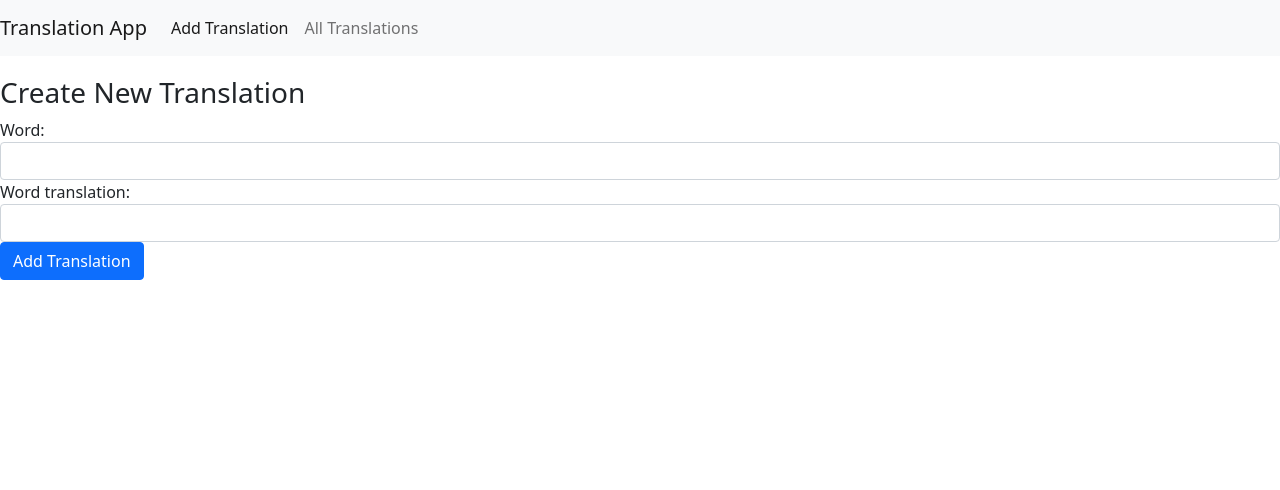
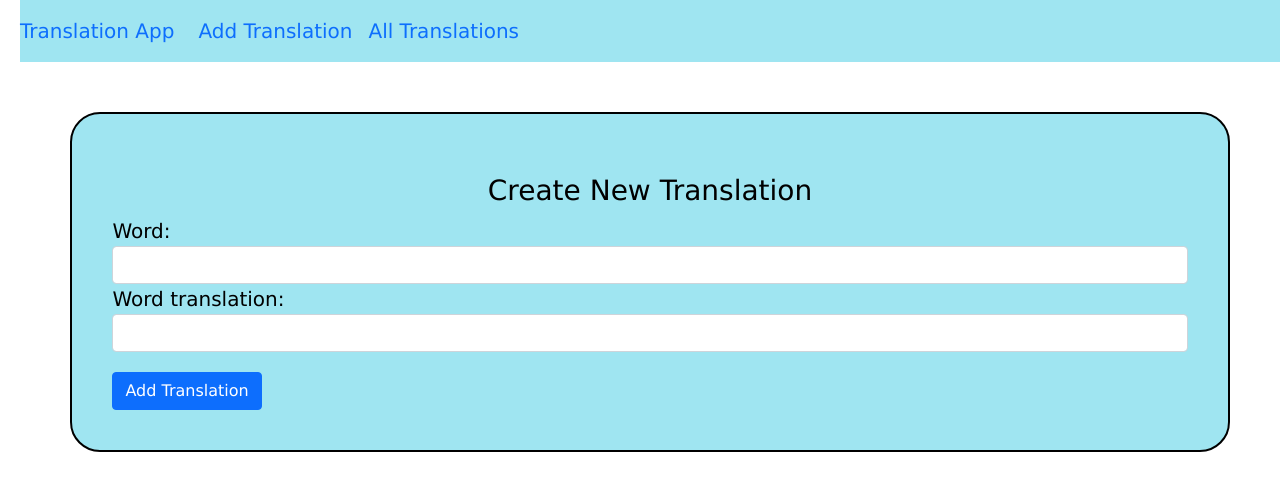
Before and after one commit to olivias-1082/411mernflashcards, a React (Create React App) app in the folder client/: page /create in a window 1280 px wide. Shown: the top 490 px of the page. Built offline with nearby package versions, Linux system fonts and the light colour scheme.

Commit message:
CSS pages

```diff
--- a/client/src/App.js
+++ b/client/src/App.js
@@ -16,7 +16,7 @@ const App = () => {
       <Route exact path="/">
         <HomePage />
       </Route>
-      <Route path="/database">
+      <Route path="/translations">
       <RecordList/>
       </Route>
       <Route path="/edit/:id" component={Edit} />
--- /dev/null
+++ b/client/src/components/create.css
@@ -0,0 +1,19 @@
+.w3-container {
+    background-color: rgb(159, 229, 241);
+    color: rgb(0, 0, 0);
+    border: 2px solid black;
+    margin-left: 15%;
+    margin-right: 15%;
+    margin-top: 12%;
+    font-family:Verdana, Geneva, Tahoma, sans-serif;
+    font-size: 20px;
+
+
+align-content: center;
+    padding: 40px;
+    border-radius: 30px;
+  }
+  .addbutton{
+    padding-top: 20px;
+
+  }
--- a/client/src/components/create.js
+++ b/client/src/components/create.js
@@ -1,6 +1,7 @@
 import React, { Component } from "react";
 // This will require to npm install axios
 import axios from 'axios';
+import './create.css'
 
 export default class Create extends Component {
   constructor(props) {
@@ -50,8 +51,9 @@ export default class Create extends Component {
 
   render() {
     return (
+<div class="w3-container">
       <div style={{ marginTop: 20 }}>
-        <h3>Create New Translation</h3>
+        <h3 align="center">Create New Translation</h3>
         <form onSubmit={this.onSubmit}>
           <div className="form-group">
             <label>Word: </label>
@@ -71,6 +73,7 @@ export default class Create extends Component {
               onChange={this.onChangeWordTranslation}
             />
           </div>
+          <div className="addbutton">
           <div className="form-group">
             <input
               type="submit"
@@ -78,8 +81,10 @@ export default class Create extends Component {
               className="btn btn-primary"
             />
           </div>
+          </div>
         </form>
       </div>
+</div>
     );
   }
 }
--- /dev/null
+++ b/client/src/components/edit.css
@@ -0,0 +1,19 @@
+.w3-container {
+    background-color: rgb(159, 229, 241);
+    color: rgb(0, 0, 0);
+    border: 2px solid black;
+    margin-left: 15%;
+    margin-right: 15%;
+    margin-top: 12%;
+    font-family:Verdana, Geneva, Tahoma, sans-serif;
+    font-size: 20px;
+
+
+align-content: center;
+    padding: 40px;
+    border-radius: 30px;
+  }
+  .addbutton{
+    padding-top: 20px;
+
+  }
--- a/client/src/components/edit.js
+++ b/client/src/components/edit.js
@@ -1,7 +1,7 @@
 import React, { Component } from "react";
 import axios from 'axios';
 import { withRouter } from "react-router";
-
+import './edit.css'
 class Edit extends Component {
   constructor(props) {
     super(props);
@@ -63,6 +63,8 @@ class Edit extends Component {
 
   render() {
     return (
+      <div class="w3-container">
+
       <div>
         <h3 align="center">Update Translation</h3>
         <form onSubmit={this.onSubmit}>
@@ -84,7 +86,7 @@ class Edit extends Component {
               onChange={this.onChangeWordTranslation}
             />
           </div>
-
+          <div className="addbutton">
           <div className="form-group">
             <input
               type="submit"
@@ -92,8 +94,12 @@ class Edit extends Component {
               className="btn btn-primary"
             />
           </div>
+          </div>
+
         </form>
       </div>
+      </div>
+
     );
   }
 }
--- /dev/null
+++ b/client/src/components/homepage.css
@@ -0,0 +1,20 @@
+
+body {
+    margin: 0 auto;
+    background-size:cover;
+    align: center;
+  margin-left:20px;
+
+}
+footer {
+    width: 100%;
+    bottom: 0px;
+    background-color: #000;
+    color: #fff;
+    position: absolute;
+    padding-top:20px;
+    padding-bottom:50px;
+    text-align:center;
+    font-size:30px;
+    font-weight:bold;
+}
--- a/client/src/components/homepage.js
+++ b/client/src/components/homepage.js
@@ -1,5 +1,6 @@
 
 import React, { Component } from "react";
+import './homepage.css'
 
 
 export default class HomePage extends Component {
@@ -7,12 +8,13 @@ export default class HomePage extends Component {
   // This following section will display the table with the records of individuals.
   render() {
     return (
-      <div>
+<body>
+
+<h2>Background Image</h2>
+
+</body>
 
 
-        <h3>This is the home page</h3>
-
-      </div>
     );
   }
 }
--- /dev/null
+++ b/client/src/components/navbar.css
@@ -0,0 +1,6 @@
+.nav{
+    background-color: rgb(159, 229, 241);
+    color: rgb(0, 0, 0);
+    font-family:Verdana, Geneva, Tahoma, sans-serif;
+    font-size: 20px;
+}
--- a/client/src/components/navbar.js
+++ b/client/src/components/navbar.js
@@ -1,14 +1,14 @@
 // We import bootstrap to make our application look better.
 import "bootstrap/dist/css/bootstrap.css";
-
+ import './navbar.css';
 // We import NavLink to utilize the react router.
 import { NavLink } from "react-router-dom";
 
 // Here, we display our Navbar
 const Navbar = () => {
   return (
-    <div>
-      <nav className="navbar navbar-expand-lg navbar-light bg-light">
+    <div className = "nav">
+      <nav className="navbar navbar-expand-lg">
         <NavLink className="navbar-brand" to="/">
           Translation App
         </NavLink>
@@ -29,7 +29,7 @@ const Navbar = () => {
               <NavLink className="nav-link" to="/create">
                     Add Translation
               </NavLink>
-              <NavLink className="nav-link" to="/database">
+              <NavLink className="nav-link" to="/translations">
                     All Translations
               </NavLink>
           </ul>
--- /dev/null
+++ b/client/src/components/recordList.css
@@ -0,0 +1,11 @@
+.w3-container {
+    background-color: rgb(159, 229, 241);
+    color: rgb(0, 0, 0);
+    border: 2px solid black;
+    margin: 4%;
+    font-family:Verdana, Geneva, Tahoma, sans-serif;
+    font-size: 20px;
+    align-content: center;
+    padding: 40px;
+    border-radius: 30px;
+  }
--- a/client/src/components/recordList.js
+++ b/client/src/components/recordList.js
@@ -2,7 +2,7 @@ import React, { Component } from "react";
 // This will require to npm install axios
 import axios from 'axios';
 import { Link } from "react-router-dom";
-
+ import './recordList.css';
 const Record = (props) => (
   <tr>
     <td>{props.record.word}</td>
@@ -68,9 +68,12 @@ export default class RecordList extends Component {
   // This following section will display the table with the records of individuals.
   render() {
     return (
+
       <div>
-        <h3>Words and Translations</h3>
-        <table className="table table-striped" style={{ marginTop: 20 }}>
+        <div class="w3-container">
+
+        <h3 align="center">Words and Translations</h3>
+        <table className="table table-striped" style={{ marginTop: 10 }}>
           <thead>
             <tr>
               <th>Word</th>
@@ -80,6 +83,7 @@ export default class RecordList extends Component {
           </thead>
           <tbody>{this.recordList()}</tbody>
         </table>
+        </div>
       </div>
     );
   }
```
